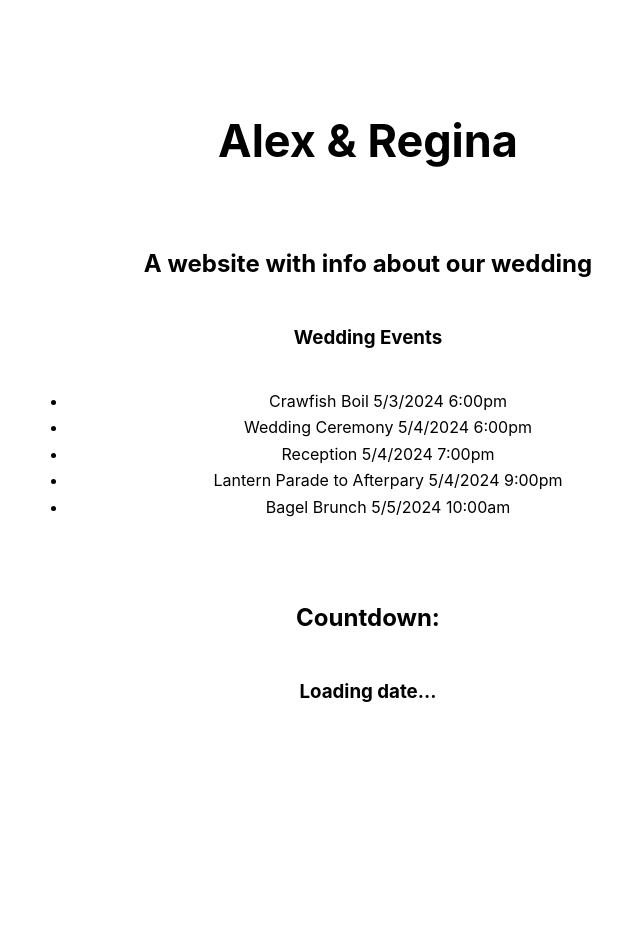
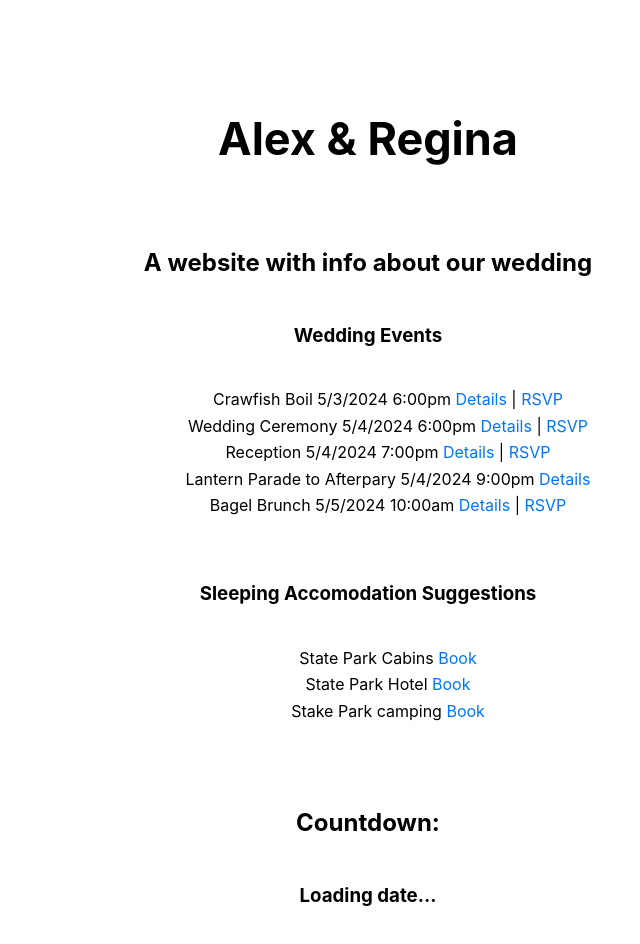
Before and after one commit to Human-Coop/create-react-app, a React (Create React App) app: page / in a window 1280 px wide. Shown: the top 944 px of the page, without its empty margins (272-912 px from the left). Before the commit the page ends 800 px from the top, so only its background shows below. Built offline with nearby package versions, Linux system fonts and the light colour scheme; no server answers.

Commit message:
add sleeping suggestions

```diff
--- a/src/App.js
+++ b/src/App.js
@@ -23,11 +23,20 @@ function App() {
         Wedding Events
       </h3>
       <ul>
-        <li>Crawfish Boil 5/3/2024 6:00pm</li>
-        <li>Wedding Ceremony 5/4/2024 6:00pm</li>
-        <li>Reception 5/4/2024 7:00pm</li>
-        <li>Lantern Parade to Afterpary 5/4/2024 9:00pm</li>
-        <li>Bagel Brunch 5/5/2024 10:00am</li>
+        <li>Crawfish Boil 5/3/2024 6:00pm <a>Details</a> | <a>RSVP</a></li>
+        <li>Wedding Ceremony 5/4/2024 6:00pm <a>Details</a> | <a>RSVP</a></li>
+        <li>Reception 5/4/2024 7:00pm <a>Details</a> | <a>RSVP</a></li>
+        <li>Lantern Parade to Afterpary 5/4/2024 9:00pm <a>Details</a></li>
+        <li>Bagel Brunch 5/5/2024 10:00am <a>Details</a> | <a>RSVP</a></li>
+      </ul>
+      <br />
+      <h3>
+        Sleeping Accomodation Suggestions
+      </h3>
+      <ul>
+        <li>State Park Cabins <a>Book</a></li>
+        <li>State Park Hotel <a>Book</a></li>
+        <li>Stake Park camping <a>Book</a></li>
       </ul>
       <br />
       <h2>Countdown:</h2>
--- a/src/index.css
+++ b/src/index.css
@@ -12,3 +12,7 @@ code {
   font-family: source-code-pro, Menlo, Monaco, Consolas, "Courier New",
     monospace;
 }
+
+ul {
+  list-style-type:none;
+}
```
